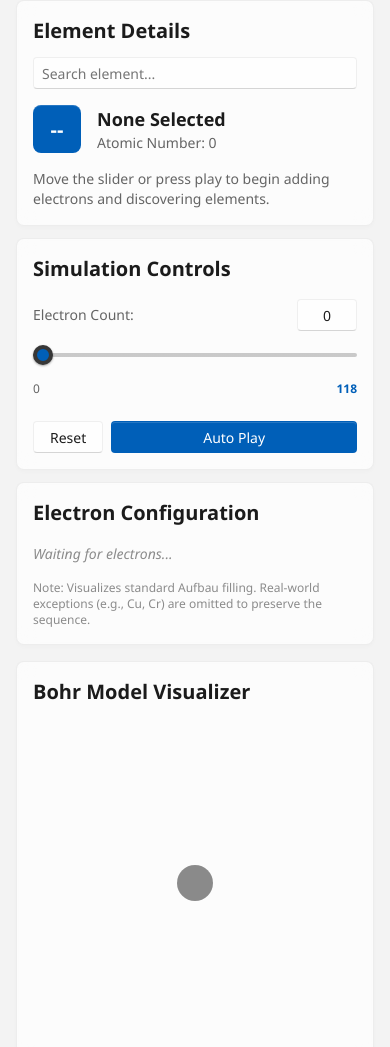
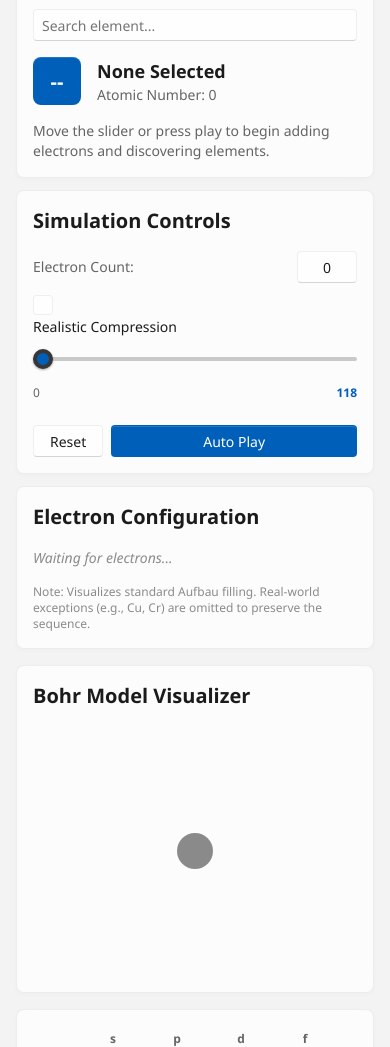
Before and after one commit to DarkForceFREEFIRE/Aufbau-Visualizer, a plain HTML site: page index.html in a window 390 px wide. Shown: the part 156-1203 px from the top of the page. Drawn offline with Linux system fonts and the light colour scheme.

Commit message:
Add files via upload

```diff
--- a/index.html
+++ b/index.html
@@ -66,6 +66,20 @@
                     <input type="number" id="electron-input" class="fluent-input" min="0" max="118" value="0"
                         aria-label="Manual Electron Count">
                 </div>
+
+                <div class="fluent-checkbox-container">
+                    <input type="checkbox" id="realism-toggle" class="fluent-checkbox-input">
+                    <label for="realism-toggle" class="fluent-checkbox-label">
+                        <div class="fluent-checkbox-box">
+                            <svg class="fluent-checkmark" viewBox="0 0 24 24" fill="none" stroke="currentColor"
+                                stroke-width="4" stroke-linecap="round" stroke-linejoin="round">
+                                <polyline points="20 6 9 17 4 12"></polyline>
+                            </svg>
+                        </div>
+                        <span class="checkbox-text">Realistic Compression</span>
+                    </label>
+                </div>
+
                 <div class="slider-container">
                     <input type="range" id="electron-slider" class="fluent-slider" min="0" max="118" value="0"
                         aria-label="Electron Count Slider">
--- a/script.js
+++ b/script.js
@@ -86,7 +86,10 @@ const btnReset = document.getElementById('btn-reset');
 const themeToggle = document.getElementById('theme-toggle');
 const searchInput = document.getElementById('element-search');
 const searchDropdown = document.getElementById('search-dropdown');
+const realismToggle = document.getElementById('realism-toggle');
 
+
+let isRealismEnabled = false;
 let autoplayInterval;
 let currentShellCounts = [0, 0, 0, 0, 0, 0, 0];
 let currentSymbol = "--";
@@ -96,7 +99,6 @@ function initTheme() {
     const savedTheme = localStorage.getItem('theme');
     const prefersDark = window.matchMedia('(prefers-color-scheme: dark)').matches;
     const isDark = savedTheme === 'dark' || (!savedTheme && prefersDark);
-
     setTheme(isDark);
 }
 
@@ -104,8 +106,6 @@ function setTheme(isDark) {
     document.documentElement.setAttribute('data-theme', isDark ? 'dark' : 'light');
     themeToggle.setAttribute('aria-checked', isDark);
     localStorage.setItem('theme', isDark ? 'dark' : 'light');
-
-    // Update canvas visualizer colors to match the theme shortly after switch
     setTimeout(updateCanvasColors, 50);
 }
 
@@ -124,7 +124,6 @@ themeToggle.addEventListener('keydown', (e) => {
 
 // --- Generate Diagram Grid ---
 function buildGrid() {
-    // Column Headers (s, p, d, f)
     const cols = ['s', 'p', 'd', 'f'];
     cols.forEach((col, i) => {
         let label = document.createElement('div');
@@ -135,7 +134,6 @@ function buildGrid() {
         diagram.appendChild(label);
     });
 
-    // Row Headers (n=1 to 7)
     for (let n = 1; n <= 7; n++) {
         let label = document.createElement('div');
         label.className = 'grid-header row-header';
@@ -145,12 +143,10 @@ function buildGrid() {
         diagram.appendChild(label);
     }
 
-    // Orbital Boxes
     orbitals.forEach((orb, index) => {
         const div = document.createElement('div');
         div.className = 'orbital empty';
         div.id = `orb-${orb.id}`;
-        // Map grid position based on quantum numbers (n=row, l=column offset)
         div.style.gridRow = orb.n + 1;
         div.style.gridColumn = orb.l + 2;
 
@@ -169,20 +165,12 @@ function updateConfig(source = 'system') {
     let remaining = count;
     let configHTML = "";
 
-    // Keep the number input field synchronized
-    if (source !== 'manual_input') {
-        numInput.value = count;
-    }
-    // Clear search input when navigating via other methods
-    if (source !== 'search') {
-        searchInput.value = '';
-    }
+    if (source !== 'manual_input') numInput.value = count;
+    if (source !== 'search') searchInput.value = '';
 
-    // Update Slider UI Fill progress
     const percent = (count / slider.max) * 100;
     slider.style.setProperty('--slider-fill', `${percent}%`);
 
-    // Update Element Information Display
     if (count === 0) {
         currentSymbol = "--";
         elSymbol.innerText = "--";
@@ -200,10 +188,8 @@ function updateConfig(source = 'system') {
         elDesc.innerText = getElementCategoryAndDescription(count, name);
     }
 
-    // Reset shell counts for canvas
     currentShellCounts = [0, 0, 0, 0, 0, 0, 0];
 
-    // Update Grid & Build Config String
     orbitals.forEach((orb) => {
         const orbDiv = document.getElementById(`orb-${orb.id}`);
         const progBar = document.getElementById(`prog-${orb.id}`);
@@ -212,11 +198,8 @@ function updateConfig(source = 'system') {
         if (remaining > 0) {
             let adding = Math.min(remaining, orb.max);
             remaining -= adding;
-
-            // Log shell additions for Atom visualizer (n=1 maps to index 0)
             currentShellCounts[orb.n - 1] += adding;
 
-            // Update box metrics
             countText.innerText = `${adding}/${orb.max}`;
             progBar.style.width = `${(adding / orb.max) * 100}%`;
 
@@ -228,7 +211,6 @@ function updateConfig(source = 'system') {
                 configHTML += `<span class="config-tag active">${orb.id}<sup>${adding}</sup></span>`;
             }
         } else {
-            // Reset state
             countText.innerText = `0/${orb.max}`;
             progBar.style.width = `0%`;
             orbDiv.className = 'orbital empty';
@@ -238,7 +220,11 @@ function updateConfig(source = 'system') {
     if (count > 0) configText.innerHTML = configHTML;
 }
 
-// --- Canvas Atom Visualizer ---
+
+realismToggle.addEventListener('change', (e) => {
+    isRealismEnabled = e.target.checked;
+});
+
 const canvas = document.getElementById('atom-canvas');
 const ctx = canvas ? canvas.getContext('2d') : null;
 let logicalWidth = 300;
@@ -261,7 +247,8 @@ function updateCanvasColors() {
 
 function resizeCanvas() {
     const container = document.getElementById('canvas-container');
-    if (!container || !canvas) return;
+    if (!container || !canvas || !ctx) return;
+
     const rect = container.getBoundingClientRect();
     const dpr = window.devicePixelRatio || 1;
 
@@ -271,7 +258,9 @@ function resizeCanvas() {
     canvas.width = rect.width * dpr;
     canvas.height = rect.height * dpr;
 
+    ctx.setTransform(1, 0, 0, 1, 0, 0);
     ctx.scale(dpr, dpr);
+
     canvas.style.width = `${rect.width}px`;
     canvas.style.height = `${rect.height}px`;
 }
@@ -283,15 +272,38 @@ function drawAtom(time) {
     const cx = logicalWidth / 2;
     const cy = logicalHeight / 2;
 
-    const maxR = Math.min(cx, cy) - 20;
-    const ringSpacing = maxR / 7;
+    const currentZ = parseInt(slider.value) || 0;
+    const nucleusRadius = 18;
+    const maxCanvasRadius = Math.min(cx, cy) - 20;
+
+    // --- NEW RADIUS LOGIC ---
+    let shellRadii = [];
+
+    if (isRealismEnabled) {
+        // REALISM MODE: Progressive gaps + Compression
+        const compression = 1.0 - (currentZ / 118) * 0.1;
+        const maxAvailableR = maxCanvasRadius * compression;
+        const safeStartR = nucleusRadius + 16;
+        const availableSpace = Math.max(maxAvailableR - safeStartR, 50);
+        const cumulativeProportions = [0.20, 0.40, 0.54, 0.74, 0.88, 0.98, 1.05];
+
+        for (let n = 1; n <= 7; n++) {
+            shellRadii.push(safeStartR + (availableSpace * cumulativeProportions[n - 1]));
+        }
+    } else {
+        // CLEAN MODE: Uniform fixed gaps
+        const ringSpacing = maxCanvasRadius / 7;
+        for (let n = 1; n <= 7; n++) {
+            shellRadii.push(ringSpacing * n);
+        }
+    }
 
     // Draw Rings
     ctx.lineWidth = 1;
     for (let n = 1; n <= 7; n++) {
         if (currentShellCounts[n - 1] > 0) {
             ctx.beginPath();
-            ctx.arc(cx, cy, ringSpacing * n, 0, 2 * Math.PI);
+            ctx.arc(cx, cy, shellRadii[n - 1], 0, 2 * Math.PI); // Use the calculated radii
             ctx.strokeStyle = cachedColors.ring;
             ctx.stroke();
         }
@@ -301,8 +313,7 @@ function drawAtom(time) {
     for (let n = 1; n <= 7; n++) {
         const count = currentShellCounts[n - 1];
         if (count > 0) {
-            const r = ringSpacing * n;
-            // Inner rings orbit slightly faster
+            const r = shellRadii[n - 1]; // Use the calculated radii
             const speed = 0.0008 / n;
             for (let i = 0; i < count; i++) {
                 const angle = (time * speed) + ((Math.PI * 2) / count) * i;
@@ -310,11 +321,9 @@ function drawAtom(time) {
                 const y = cy + Math.sin(angle) * r;
 
                 ctx.beginPath();
-                ctx.arc(x, y, 4, 0, 2 * Math.PI);
+                ctx.arc(x, y, Math.max(2.5, Math.min(4, logicalWidth / 100)), 0, 2 * Math.PI);
                 ctx.fillStyle = cachedColors.accent;
                 ctx.fill();
-
-                // Outline electron
                 ctx.lineWidth = 1;
                 ctx.strokeStyle = cachedColors.btnFg;
                 ctx.stroke();
@@ -325,19 +334,18 @@ function drawAtom(time) {
     // Draw Nucleus
     if (currentSymbol !== "--") {
         ctx.beginPath();
-        ctx.arc(cx, cy, 18, 0, 2 * Math.PI);
+        ctx.arc(cx, cy, nucleusRadius, 0, 2 * Math.PI);
         ctx.fillStyle = cachedColors.accent;
         ctx.fill();
 
         ctx.fillStyle = cachedColors.btnFg;
-        ctx.font = 'bold 14px "Segoe UI Variable Text", sans-serif';
+        ctx.font = 'bold 16px "Segoe UI Variable Text", sans-serif';
         ctx.textAlign = 'center';
         ctx.textBaseline = 'middle';
         ctx.fillText(currentSymbol, cx, cy + 1);
     } else {
-        // Empty State
         ctx.beginPath();
-        ctx.arc(cx, cy, 18, 0, 2 * Math.PI);
+        ctx.arc(cx, cy, nucleusRadius, 0, 2 * Math.PI);
         ctx.fillStyle = cachedColors.ring;
         ctx.fill();
     }
@@ -411,10 +419,6 @@ btnPlay.addEventListener('click', () => {
 });
 
 // --- Custom Search Logic ---
-function populateSearchData() {
-    // Kept here in case you need initial indexation map
-}
-
 function renderDropdown(query) {
     searchDropdown.innerHTML = '';
 
--- a/styles.css
+++ b/styles.css
@@ -165,7 +165,6 @@ h2 {
 
     .panel-right {
         grid-column: 1 / -1;
-        /* Diagram pushes to full width below controls */
     }
 
     .atom-card {
@@ -196,7 +195,7 @@ h2 {
 }
 
 .panel-middle {
-    min-width: 300px;
+    min-width: 250px;
 }
 
 /* --- Fluent Cards (Layering) --- */
@@ -218,7 +217,7 @@ h2 {
     overflow-x: auto;
 }
 
-/* --- Bohr Model Visualizer (NEW) --- */
+/* --- Bohr Model Visualizer --- */
 .atom-card {
     display: flex;
     flex-direction: column;
@@ -230,6 +229,8 @@ h2 {
 #canvas-container {
     flex-grow: 1;
     width: 100%;
+    height: 100%;
+    min-height: 300px;
     position: relative;
 }
 
@@ -531,7 +532,7 @@ canvas {
     justify-content: center;
     position: relative;
     overflow: hidden;
-    transition: all var(--duration-fast) var(--easing);
+    transition: all 0.4s cubic-bezier(0.1, 0.9, 0.2, 1);
 }
 
 .order-badge {
@@ -743,16 +744,119 @@ canvas {
     border-radius: 4px;
 }
 
-/* --- Mobile Responsiveness --- */
+.fluent-checkbox-container {
+    display: flex;
+    align-items: center;
+    cursor: pointer;
+    user-select: none;
+    margin: 10px 0;
+}
+
+/* Hide the actual input but keep it functional */
+.fluent-checkbox-input {
+    position: absolute;
+    opacity: 0;
+    cursor: pointer;
+    height: 0;
+    width: 0;
+}
+
+/* The custom box */
+.fluent-checkbox-box {
+    height: 20px;
+    width: 20px;
+    background: var(--control-fill);
+    border: 1px solid var(--control-stroke);
+    border-radius: 4px;
+    display: flex;
+    align-items: center;
+    justify-content: center;
+    transition: all 0.2s var(--easing);
+    margin-right: 10px;
+}
+
+/* The Checkmark (SVG) */
+.fluent-checkmark {
+    width: 12px;
+    height: 12px;
+    color: transparent;
+    /* Hide by default */
+    transition: color 0.2s ease;
+}
+
+/* Checkbox Hover State */
+.fluent-checkbox-container:hover .fluent-checkbox-box {
+    background: var(--control-hover);
+    border-color: var(--text-secondary);
+}
+
+/* CHECKED STATE: Using your color-mix logic style */
+.fluent-checkbox-input:checked+.fluent-checkbox-label .fluent-checkbox-box {
+    background: var(--accent-default);
+    border-color: var(--accent-default);
+}
+
+.fluent-checkbox-input:checked+.fluent-checkbox-label .fluent-checkmark {
+    color: var(--primary-btn-fg);
+    /* White check on blue box */
+}
+
+/* Focus state for accessibility */
+.fluent-checkbox-input:focus-visible+.fluent-checkbox-label .fluent-checkbox-box {
+    outline: 2px solid var(--accent-default);
+    outline-offset: 2px;
+}
+
+.checkbox-text {
+    font-size: 14px;
+    color: var(--text-primary);
+}
+
+
+::-webkit-scrollbar {
+    width: 10px;
+    height: 10px;
+}
+
+::-webkit-scrollbar-track {
+    background: transparent;
+}
+
+::-webkit-scrollbar-thumb {
+    background-color: var(--text-tertiary);
+
+    border: 3px solid transparent;
+    background-clip: content-box;
+
+    border-radius: 10px;
+}
+
+
+::-webkit-scrollbar-thumb:hover {
+    background-color: var(--text-secondary);
+    border: 3px solid transparent;
+    background-clip: content-box;
+}
+
+
+* {
+    scrollbar-width: thin;
+    scrollbar-color: var(--text-tertiary) transparent;
+}
+
 @media (max-width: 480px) {
     .header-content {
         flex-direction: column;
         align-items: flex-start;
-        gap: 16px;
+        gap: 12px;
+    }
+
+    .header-titles h1 {
+        font-size: 22px;
     }
 
     .fluent-header {
-        padding: 24px 16px 8px 16px;
+        padding: 16px 16px 8px 16px;
     }
 
     .app-content {
@@ -770,6 +874,12 @@ canvas {
         font-size: 20px;
     }
 
+    .card-header-row {
+        flex-direction: column;
+        align-items: flex-start;
+        gap: 12px;
+    }
+
     .search-box {
         max-width: 100%;
         width: 100%;
@@ -778,6 +888,18 @@ canvas {
 
     .element-name {
         font-size: 18px;
+    }
+
+    .slider-header {
+        gap: 8px;
+    }
+
+    .atom-card {
+        min-height: 300px;
+    }
+
+    #canvas-container {
+        min-height: 250px;
     }
 
     .diagram {
```
